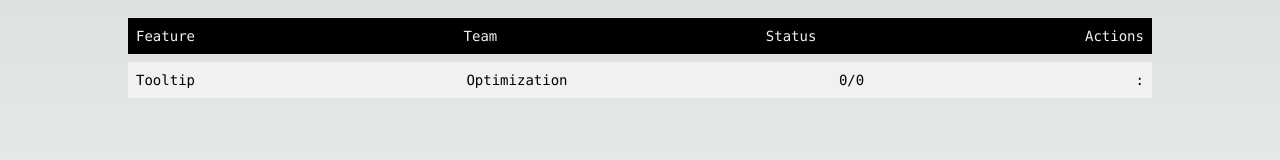
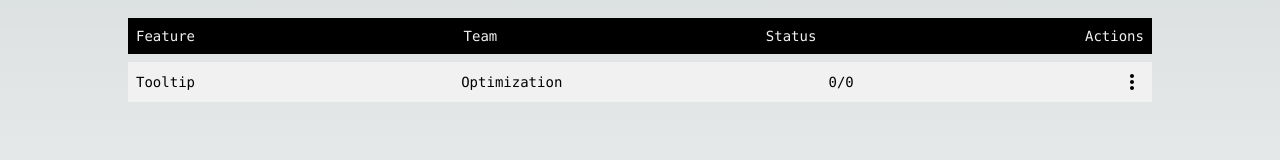
Before and after one commit to Niravpatel129/serty.io, a Next.js app: page / in a window 1280 px wide. Shown: the part 140-300 px from the top of the page. Built offline with nearby package versions, Linux system fonts and the light colour scheme.

Commit message:
* feat(package.json): updated dependencies and devDependencies * style(page.tsx): added MdOutlineMoreVert icon

```diff
--- a/src/app/page.tsx
+++ b/src/app/page.tsx
@@ -1,3 +1,5 @@
+import { MdOutlineMoreVert } from 'react-icons/md';
+
 export default function Home() {
   const renderTableRow = () => {
     return (
@@ -5,7 +7,9 @@ export default function Home() {
         <div>Tooltip</div>
         <div>Optimization</div>
         <div>0/0</div>
-        <div>:</div>
+        <div className='cursor-pointer'>
+          <MdOutlineMoreVert className='text-2xl' />
+        </div>
       </div>
     );
   };
```
Also changed, not shown: package.json (+5 -4 lines), 1 other file (tests, documents, lock files or other folders).
